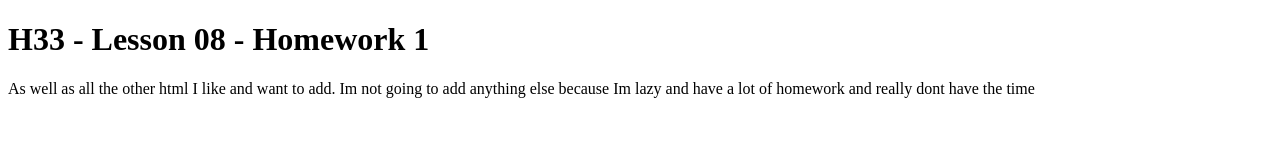
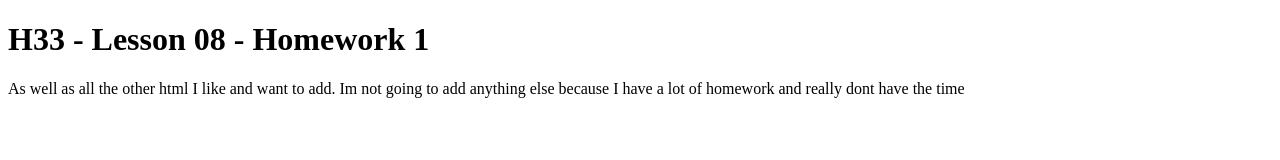
Before and after one commit to ConfusedPickle/Lesson_8-Homework, a plain HTML site: page index.html in a window 1280 px wide. Drawn offline with Linux system fonts and the light colour scheme.

Commit message:
Finish Homework 2

```diff
--- a/index.html
+++ b/index.html
@@ -8,6 +8,6 @@
 </head>
 <body>
     <h1> H33 - Lesson 08 - Homework 1 </h1>
-    <p>As well as all the other html I like and want to add. Im not going to add anything else because Im lazy and have a lot of homework and really dont have the time</p>
+    <p>As well as all the other html I like and want to add. Im not going to add anything else because I have a lot of homework and really dont have the time</p>
 </body>
 </html>
```
